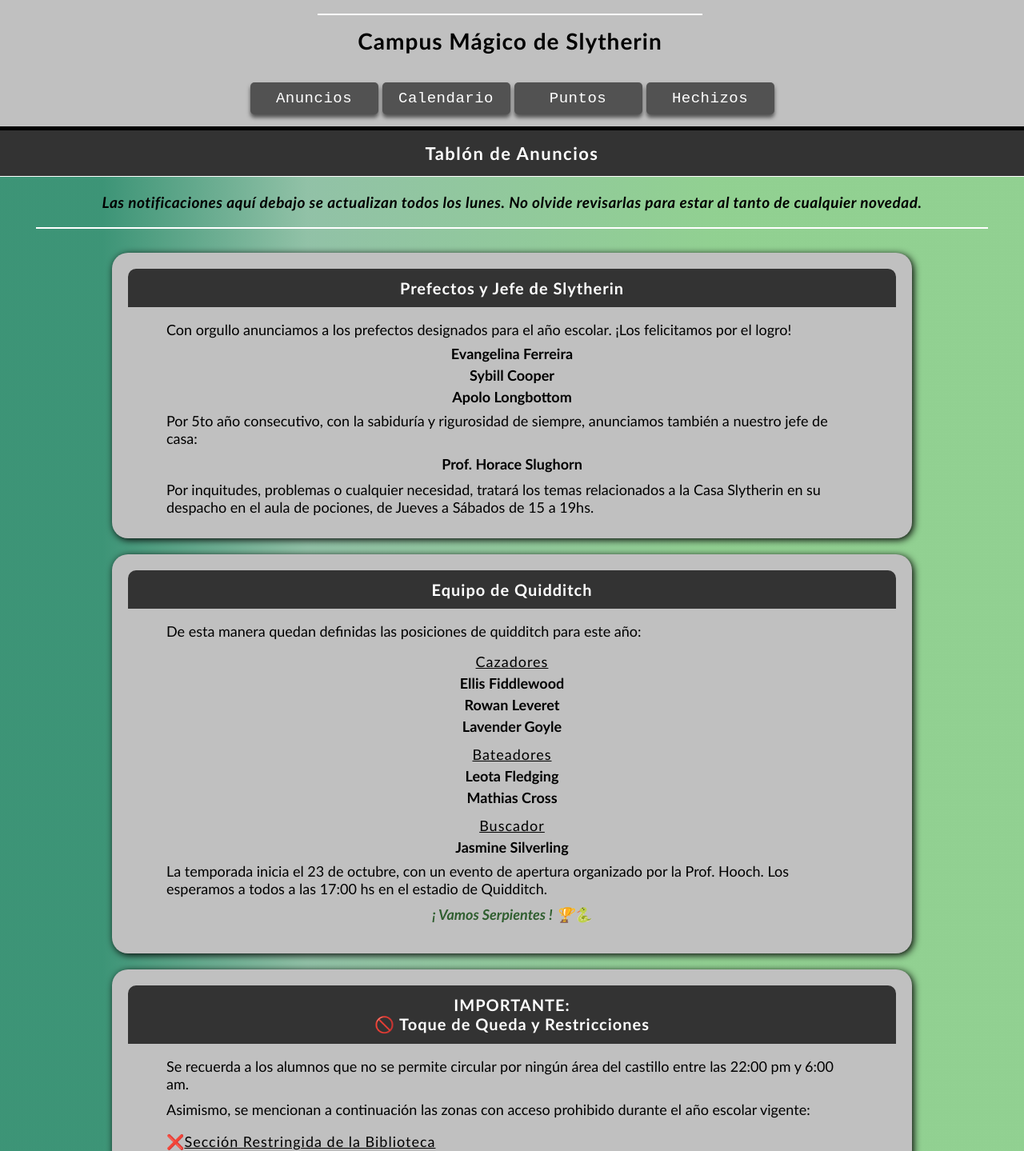
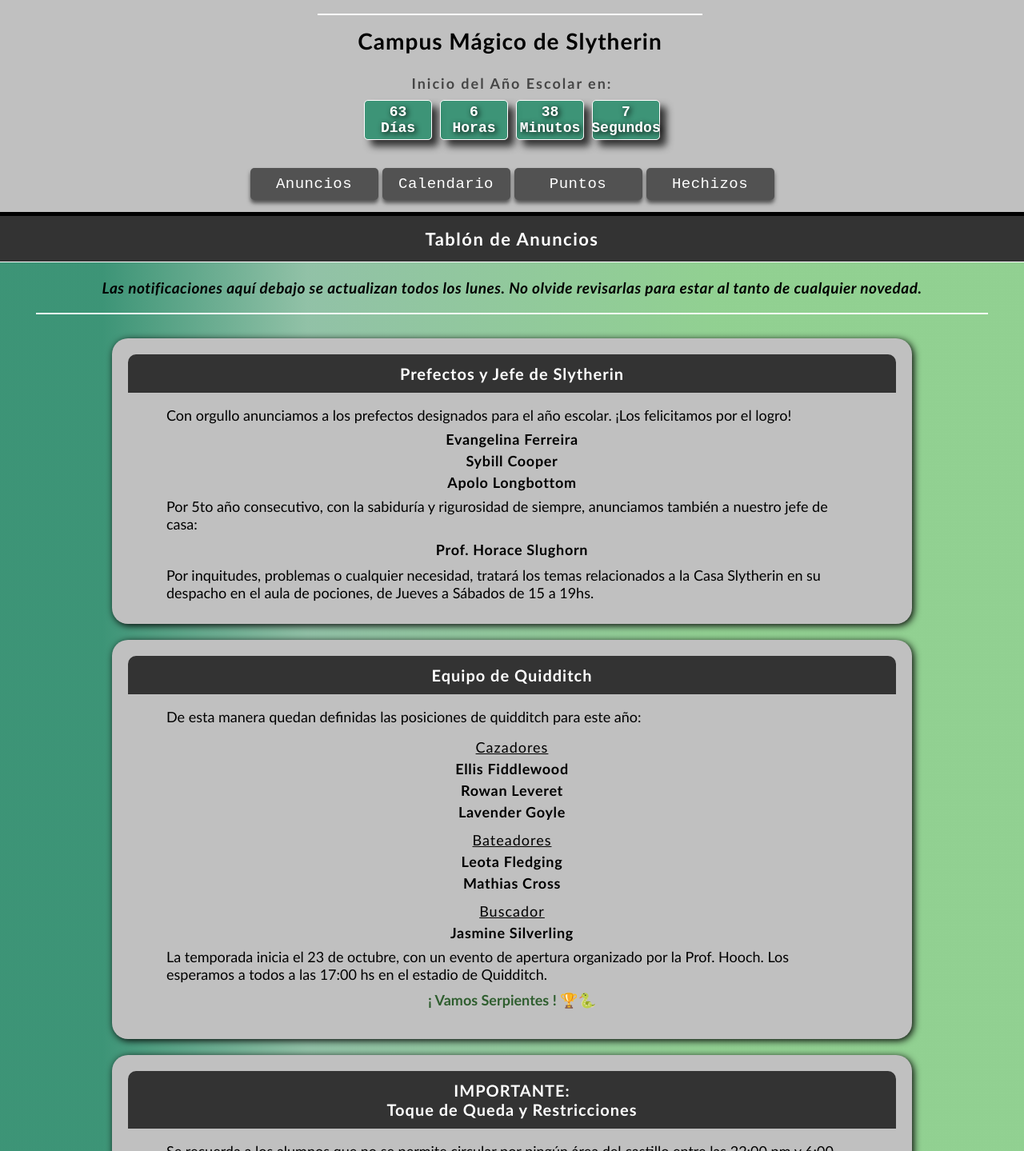
Before and after one commit to LauMFlores/slytherin-cmv, a Next.js app: page /general in a window 1280 px wide. Shown: the part 171-1610 px from the top of the page at 80% size. Built offline with nearby package versions, Linux system fonts and the light colour scheme.

Commit message:
arreglo error cuenta regresiva, mediaqueries logo

```diff
--- a/app/componentes/CuentaRegresiva.tsx
+++ b/app/componentes/CuentaRegresiva.tsx
@@ -1,33 +1,71 @@
-import React from 'react';
-import Countdown from 'react-countdown';
+import React, { useState, useEffect } from 'react';
 import './estilos/cuentaRegresiva.css';
 
 export default function CuentaRegresiva() {
-  const fechaInicioEscolar = new Date('2023-09-05T08:00:00'); // Fecha de inicio
+  const [segundosRestantes, setSegundosRestantes] = useState<number>(0);
+  const [timeLeft, setTimeLeft] = useState({
+    days: 0,
+    hours: 0,
+    minutes: 0,
+    seconds: 0,
+  });
 
-  const renderer = ({ days, hours, minutes, seconds, completed }: any) => {
-    if (completed) {
-      return <div className="etiqueta">¡El año escolar ha comenzado!</div>;
-    }
+  const [loading, setLoading] = useState(true);
 
-    return (
-      <div className="cuenta-regresiva">
-        <div className="etiqueta">
-          Inicio del Año Escolar en:
-        </div>
-        <div className="tiempo">
-          <p>{days} <br/> Días </p>
-          <p>{hours}<br/>Horas </p>
-          <p>{minutes}<br/> Minutos </p>
-          <p>{seconds}<br/> Segundos </p>
-        </div>
-      </div>
-    );
-  };
+  useEffect(() => {
+    const fechaInicioEscolar = new Date('2023-09-05T08:00:00');
+    const interval = setInterval(() => {
+      const ahora = new Date();
+      const diferenciaTiempo = fechaInicioEscolar.getTime() - ahora.getTime();
+      const segundos = Math.floor(diferenciaTiempo / 1000);
+
+      setSegundosRestantes(segundos);
+
+      if (segundosRestantes > 0) {
+        const days = Math.floor(segundosRestantes / 86400);
+        const hours = Math.floor((segundosRestantes % 86400) / 3600);
+        const minutes = Math.floor((segundosRestantes % 3600) / 60);
+        const seconds = segundosRestantes % 60;
+
+        setTimeLeft({ days, hours, minutes, seconds });
+        setLoading(false);
+      }
+    }, 1000);
+
+    return () => clearInterval(interval);
+  }, [segundosRestantes]);
 
   return (
-    <div className="cuenta-regresiva-container">
-      <Countdown date={fechaInicioEscolar} renderer={renderer} />
+    <div className="cuenta-regresiva-contenedor">
+      {loading ? (
+        <div className="etiqueta">Cargando cuenta regresiva...</div>
+      ) : segundosRestantes > 0 ? (
+        <div className="cuenta-regresiva">
+          <div className="etiqueta">Inicio del Año Escolar en:</div>
+          <div className="tiempo">
+            <p>
+              {timeLeft.days} <br /> Días{' '}
+            </p>
+            <p>
+              {timeLeft.hours}
+              <br />
+              Horas{' '}
+            </p>
+            <p>
+              {timeLeft.minutes}
+              <br />
+              Minutos{' '}
+            </p>
+            <p>
+              {timeLeft.seconds}
+              <br />
+              Segundos{' '}
+            </p>
+          </div>
+        </div>
+      ) : (
+        <div className="etiqueta">¡El año escolar ha comenzado!</div>
+      )}
     </div>
   );
 }
--- a/app/general/componentes/Anuncios.tsx
+++ b/app/general/componentes/Anuncios.tsx
@@ -48,15 +48,15 @@
             </div>
             {/* anuncio 3 */}
             <div className='anuncios'>
-            {/* ❌❕✖❗ */}
-                <h4 className='anuncios-titulo'> IMPORTANTE: <br/>🚫 Toque de Queda y Restricciones </h4>
+
+                <h4 className='anuncios-titulo'> IMPORTANTE: <br/> Toque de Queda y Restricciones </h4>
                 <p> Se recuerda a los alumnos que no se permite circular por ningún área del castillo entre las 22:00 pm y 6:00 am.  </p>
                 <p>Asimismo, se mencionan a continuación las zonas con acceso prohibido durante el año escolar vigente: </p>
-                  <p>❌<span className='subrayado'>Sección Restringida de la Biblioteca</span></p>
+                  <p>🚫 <span className='subrayado'>Sección Restringida de la Biblioteca</span></p>
                 <p> Sólo se permitirá el acceso a aquel estudiante que posea un permiso firmado por algún profesor o miembre del personal de la escuela.</p>
-                <p>❌<span className='subrayado'>Torre de Astronomía</span></p>
+                <p>🚫 <span className='subrayado'>Torre de Astronomía</span></p>
                 <p> Se permite circular por la torre únicamente en el horario asignado para cursar la materia, con tolerancia máxima de 15 minutos previos y 15 minutos al finalizar la clase.</p>
-                <p>❌<span className='subrayado'>Terrenos del Bosque Prohibido</span></p>
+                <p>🚫 <span className='subrayado'>Terrenos del Bosque Prohibido</span></p>
                 <p> Queda terminantemente prohibido el ingreso en cualquier horario para todos los estudiantes. </p>
                 <p className='rojo'>Infringir tanto el toque de queda como acceder a dichas áreas restringidas del castillo conlleva en una severa sanción disciplinaria, pudiendo derivar incluso en la expulsión de Hogwarts. </p>
             </div>
--- a/app/general/estilos/anuncios.css
+++ b/app/general/estilos/anuncios.css
@@ -17,7 +17,6 @@
     letter-spacing: 1px;
     border-top-left-radius: 10px;
     border-top-right-radius: 10px;
-    /* border-bottom: 4px solid var(--verde-oscuro-2); */
     color: var(--blanco);
     background-color: var( --gris-oscuro-2);
     font-size: var(--font-size-3);
@@ -40,7 +39,7 @@
     list-style: none;
     text-align: center;
     font-weight: bold;
-    /* font-style: italic; */
+    letter-spacing: 0.7px;
 }
 
 .anuncios .subrayado {
@@ -66,7 +65,6 @@
 .anuncios .verde {
     text-align: center;
     font-weight: bold;
-    font-style: italic;
     color: var(--verde-mensaje);
 }
 
--- a/app/general/estilos/trivia.css
+++ b/app/general/estilos/trivia.css
@@ -160,7 +160,7 @@
 
 .cargando {
     margin: 20px auto;
-    width: 500px;
+    width: 280px;
     border-radius: 15px;
     padding: 10px;
     line-height: 25px;
@@ -243,5 +243,5 @@
         margin-right: auto;
     }
 
-
+    .cargando { width: 500x;}
 }
--- a/app/general/page.tsx
+++ b/app/general/page.tsx
@@ -1,13 +1,13 @@
 'use client';
-import React, { useState } from "react";
+import { useState } from "react";
 import Layout from "../layout2";
 import Botonera from "../componentes/Botonera";
 import Anuncios from "./componentes/Anuncios";
 import Calendario from "./componentes/Calendario";
 import Puntos from "./componentes/Puntos";
 import Trivia from "./componentes/Trivia";
+import CuentaRegresiva from "../componentes/CuentaRegresiva";
 import data from "./data/data_calendario.json";
-import CuentaRegresiva from "../componentes/CuentaRegresiva";
 import "./styles.css";
 
 export default function General() {
@@ -22,9 +22,9 @@
     <Layout pageTitle={pageTitle}>
       <main className="campus">
         <div className="campus-contenedor">
-        <div className="cuenta-regresiva-contenedor">
-          {/* <CuentaRegresiva/> */}
-        </div>
+
+          <CuentaRegresiva/>
+
 
         <Botonera
             opciones={["anuncios", "calendario", "puntos","hechizos"]}
--- a/app/salon-personal/page.jsx
+++ b/app/salon-personal/page.jsx
@@ -71,9 +71,9 @@
           <div className="campus-contenedor">
             <div className="personal-bienvenida">
               <img src="./img/puntos-slytherin.png" alt="" />
-              <div className="principal"> {usuarioAutenticado?.nombre} {usuarioAutenticado?.apellido} </div>
-              <div> {tipoUsuarioMensaje()} </div>
-              <div> Año: {usuarioAutenticado?.anio}</div>
+              <div className="bienvenida-nombre"> {usuarioAutenticado?.nombre} {usuarioAutenticado?.apellido} </div>
+              <div className="bienvenida-tipo"> {tipoUsuarioMensaje()} </div>
+              <div className="bienvenida-anio"> Año: {usuarioAutenticado?.anio}</div>
             </div>
           <div className="separador"></div>
 
```
Also changed, not shown: app/componentes/estilos/logo.css (+17 -3 lines), app/salon-personal/styles.css (+7 -5 lines), app/componentes/estilos/login.css (line endings or trailing spaces), public/pattern.jpg (deleted), public/slytherin-logo-2.webp (deleted).
